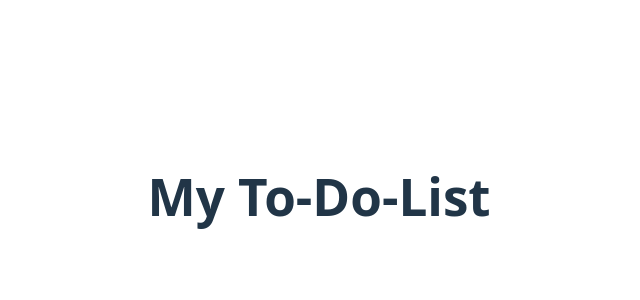
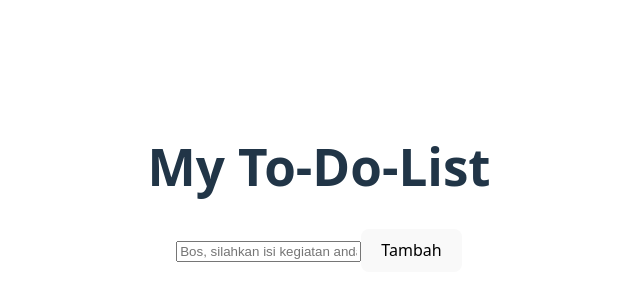
Before and after one commit to MrHanafiz/32-pbk-uts-233510015, a Vue app: page / in a window 1280 px wide. Shown: the part 204-504 px from the top of the page, without its empty margins (321-961 px from the left). Built offline with nearby package versions, Linux system fonts and the light colour scheme.

Commit message:
Menambahkan kegiatan baru

```diff
--- a/src/App.vue
+++ b/src/App.vue
@@ -1,6 +1,10 @@
 <template>
 <div class="app-container">
     <h1>My To-Do-List</h1>
+    <form @submit.prevent="addTodo" class="todo-form">
+      <input v-model="newTodo" placeholder="Bos, silahkan isi kegiatan anda" />
+      <button type="submit">Tambah</button>
+    </form>
     <ul class="todo-list">
       <li v-for="(todo, index) in filteredTodos" :key="index" class="todo-item">
 
```
